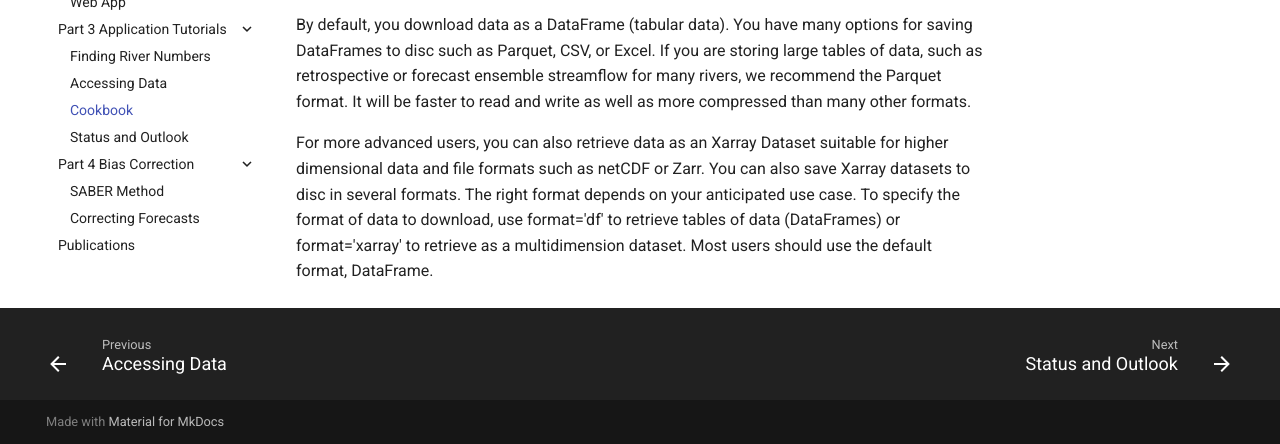
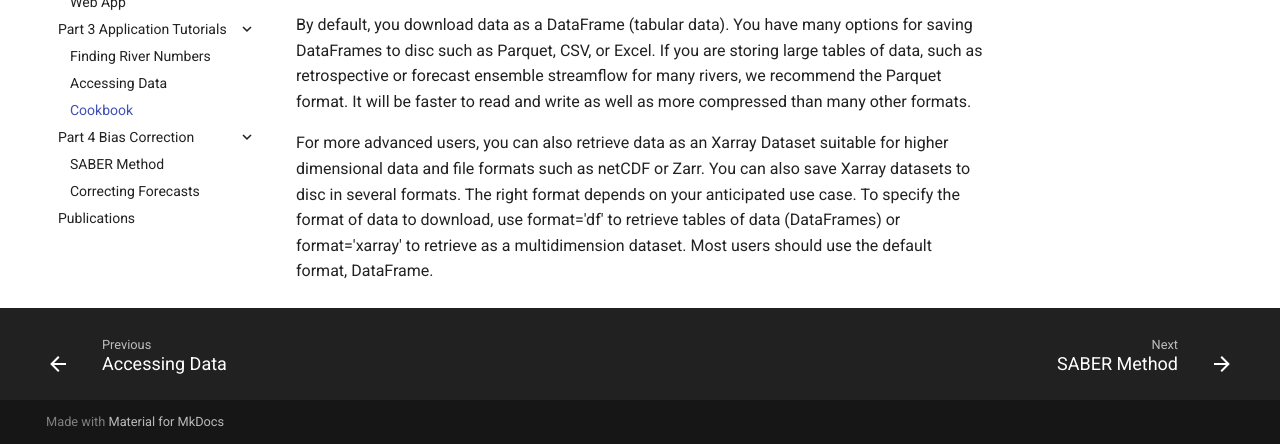
Before and after one commit to geoglows/training.geoglows.org, an MkDocs documentation site: the page built from docs/rfs/tutorials/code-snippets.md, in a window 1280 px wide and 900 px high, scrolled down 1696 px, cut to the strip 456-900 px from the top of the window. Built offline with MkDocs 1.6.1 and Material for MkDocs 9.7.7, drawn with Linux system fonts in a browser that asks for light colours.

Commit message:
remove status page

```diff
--- a/mkdocs.yml
+++ b/mkdocs.yml
@@ -52,7 +52,6 @@ nav:
           - Finding River Numbers: rfs/tutorials/find-river-numbers.md
           - Accessing Data: rfs/tutorials/exercises.md
           - Cookbook: rfs/tutorials/code-snippets.md
-          - Status and Outlook: rfs/tutorials/status-outlook.md
       - Part 4 Bias Correction:
           - SABER Method: rfs/bias-correction/bias-correction.md
           - Correcting Forecasts: rfs/bias-correction/forecasted-bias-correction.md
```
Also changed, not shown: docs/rfs/accessing-data/query-data.md (+2 -0 lines), docs/rfs/tutorials/status-outlook.md (deleted).
